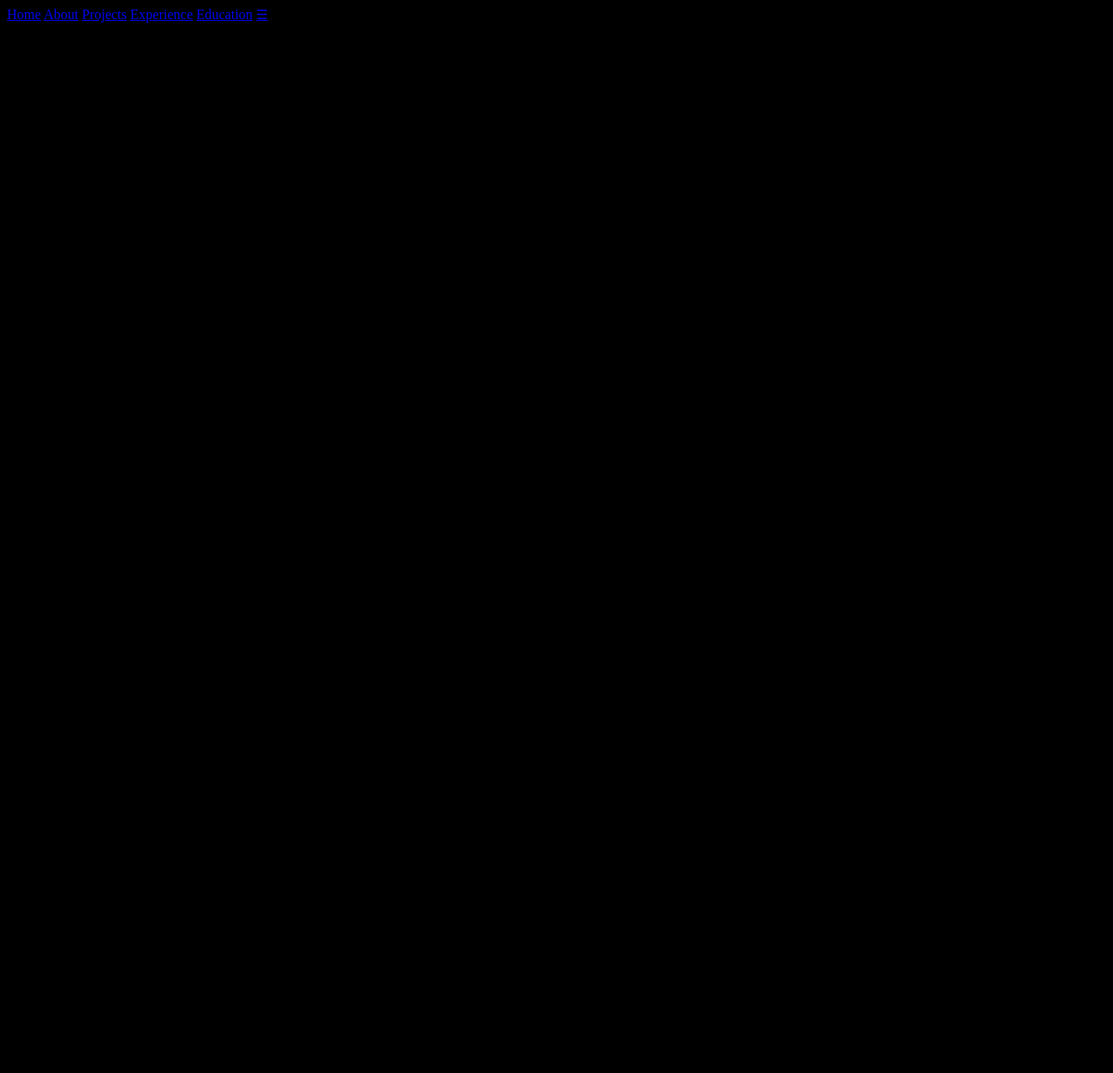
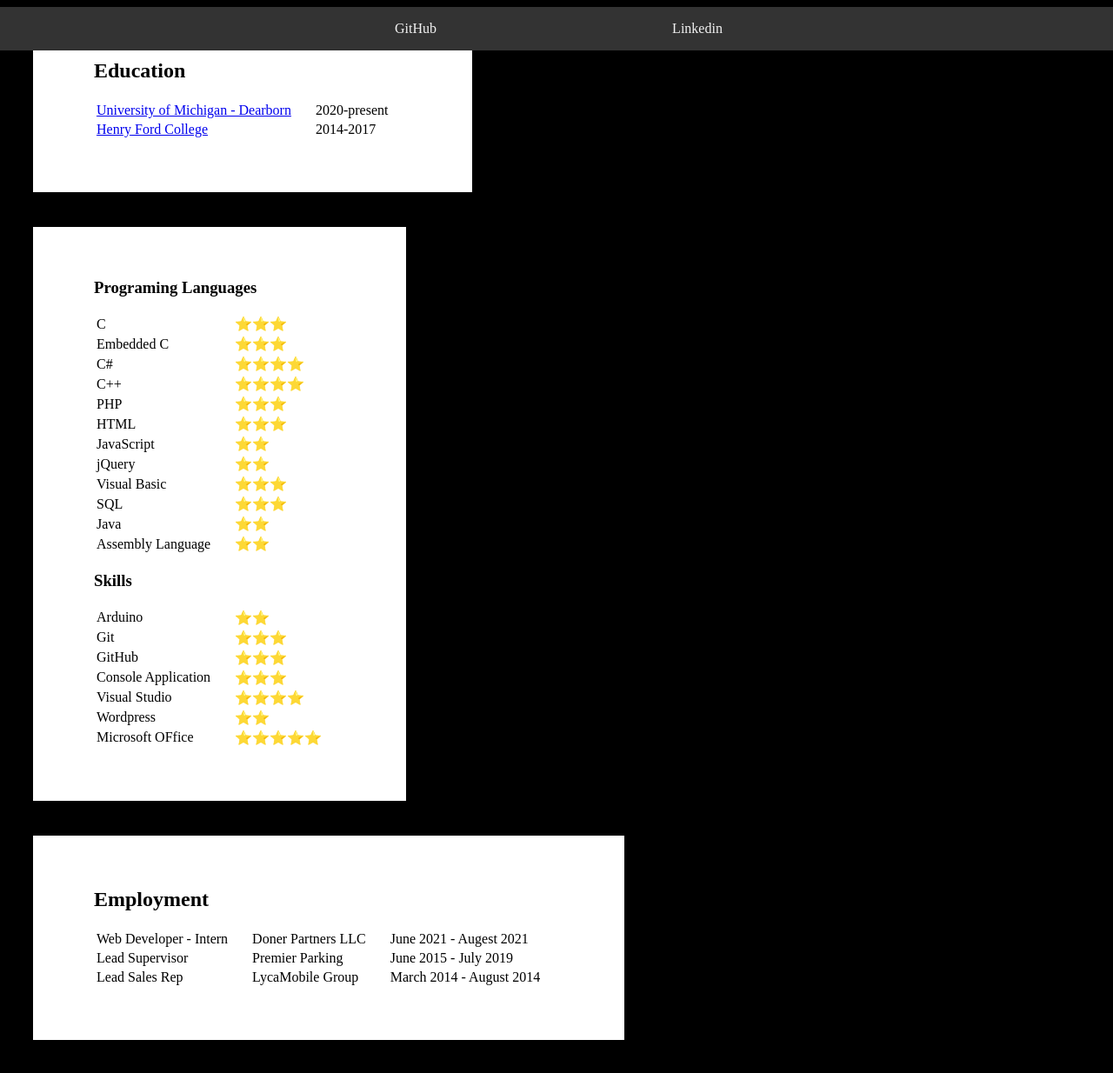
Before and after one commit to AmrMashrah/AmrMashrah.github.io, a plain HTML site: page index.html in a window 1280 px wide. Shown: the whole page at 87% size. Before the commit the page ends 800 px from the top, so only its background shows below. Drawn offline with Linux system fonts and the light colour scheme.

Commit message:
Update index.html

```diff
--- a/index.html
+++ b/index.html
@@ -7,25 +7,136 @@
 <title>Home</title>
 <body>
 
-  <div class="topnav" id="myTopnav">
-  <a href="index.html" class="active">Home</a>
-  <a href="about.html">About</a>
-  <a href="projects.html">Projects</a>
-  <a href="experience.html">Experience</a>
-  <a href="education.html">Education</a>
-  <a href="javascript:void(0);" style="font-size:15px;" class="icon" onclick="myFunction()">&#9776;</a>
+<div id="nav">
+    <ul>
+        <li>
+          <a href="https://github.com/AmrMashrah">GitHub</a>
+        </li>
+        <li>
+         <a href="https://www.linkedin.com/in/amrmashrah/">Linkedin</a>
+
+        </li>
+    </ul>
 </div>
 
-<script>
-function myFunction() {
-  var x = document.getElementById("myTopnav");
-  if (x.className === "topnav") {
-    x.className += " responsive";
-  } else {
-    x.className = "topnav";
-  }
-}
-</script>
+<div class="column-2a" id="block">
+  <h2>Education</h2>
+    <table class="table-style">
+      <tr>
+        <td><a href="http://umdearborn.edu/">University of Michigan - Dearborn</a></td>
+        <td>2020-present</td>
+      </tr>
+      <tr>
+        <td><a href="https://www.hfcc.edu/">Henry Ford College</a></td>
+        <td>2014-2017</td>
+      </tr>
+    </table>
+</div>
+ <div class="column-2a" id="block">
+    <table class="table-style">
+      <h3>Programing Languages</h3>
+      <tr>
+        <td>C</td>
+        <td>⭐⭐⭐</td>
+      </tr>
+      <tr>
+        <td>Embedded C </td>
+        <td>⭐⭐⭐</td>
+      </tr>
+      <tr>
+        <td>C#</td>
+        <td>⭐⭐⭐⭐</td>
+      </tr>
+      <tr>
+        <td>C++</td>
+        <td>⭐⭐⭐⭐</td>
+      </tr>
+      <tr>
+        <td>PHP</td>
+        <td>⭐⭐⭐</td>
+      </tr>
+      <tr>
+        <td> HTML</td>
+        <td>⭐⭐⭐</td>
+      </tr>
+      <tr>
+        <td> JavaScript</td>
+        <td>⭐⭐</td>
+      </tr>
+      <tr>
+        <td> jQuery</td>
+        <td>⭐⭐</td>
+      </tr>
+      <tr>
+        <td> Visual Basic</td>
+        <td>⭐⭐⭐</td>
+      </tr>
+      <tr>
+        <td> SQL</td>
+        <td>⭐⭐⭐</td>
+      </tr>
+       <tr>
+        <td> Java</td>
+        <td>⭐⭐</td>
+      </tr>
+       <tr>
+        <td> Assembly Language </td>
+        <td>⭐⭐</td>
+      </tr>
+    </table>
+      <table class="table-style">
+      <h3>Skills</h3>
+      <tr>
+        <td> Arduino</td>
+        <td>⭐⭐</td>
+      </tr>
+      <tr>
+        <td> Git</td>
+        <td>⭐⭐⭐</td>
+      </tr>
+      <tr>
+        <td> GitHub</td>
+        <td>⭐⭐⭐</td>
+      </tr>
+      <tr>
+        <td> Console Application</td>
+        <td>⭐⭐⭐</td>
+      </tr>
+      <tr>
+        <td> Visual Studio</td>
+        <td>⭐⭐⭐⭐</td>
+      </tr>
+      <tr>
+        <td> Wordpress</td>
+        <td>⭐⭐</td>
+      </tr>
+      <tr>
+        <td> Microsoft OFfice</td>
+        <td>⭐⭐⭐⭐⭐</td>
+      </tr>
 
+    </table>
+  </div>
+  <div class="column-2a" id="block">
+        <h2>Employment</h2>
+        <table class="table-style">
+            <tbody><tr>
+                <td>Web Developer - Intern </td>
+                <td>Doner Partners LLC</td>
+                <td>June 2021 - Augest 2021</td>
+            </tr>
+            <tr>
+                <td>Lead Supervisor</td>
+                <td>Premier Parking</td>
+                <td>June 2015 - July 2019</td>
+            </tr>
+            <tr>
+                <td>Lead Sales Rep</td>
+                <td>LycaMobile Group</td>
+                <td> March 2014 - August 2014 </td>
+                </tr>
+
+        </tbody></table>
+    </div>
 </body>
 </html>
```
